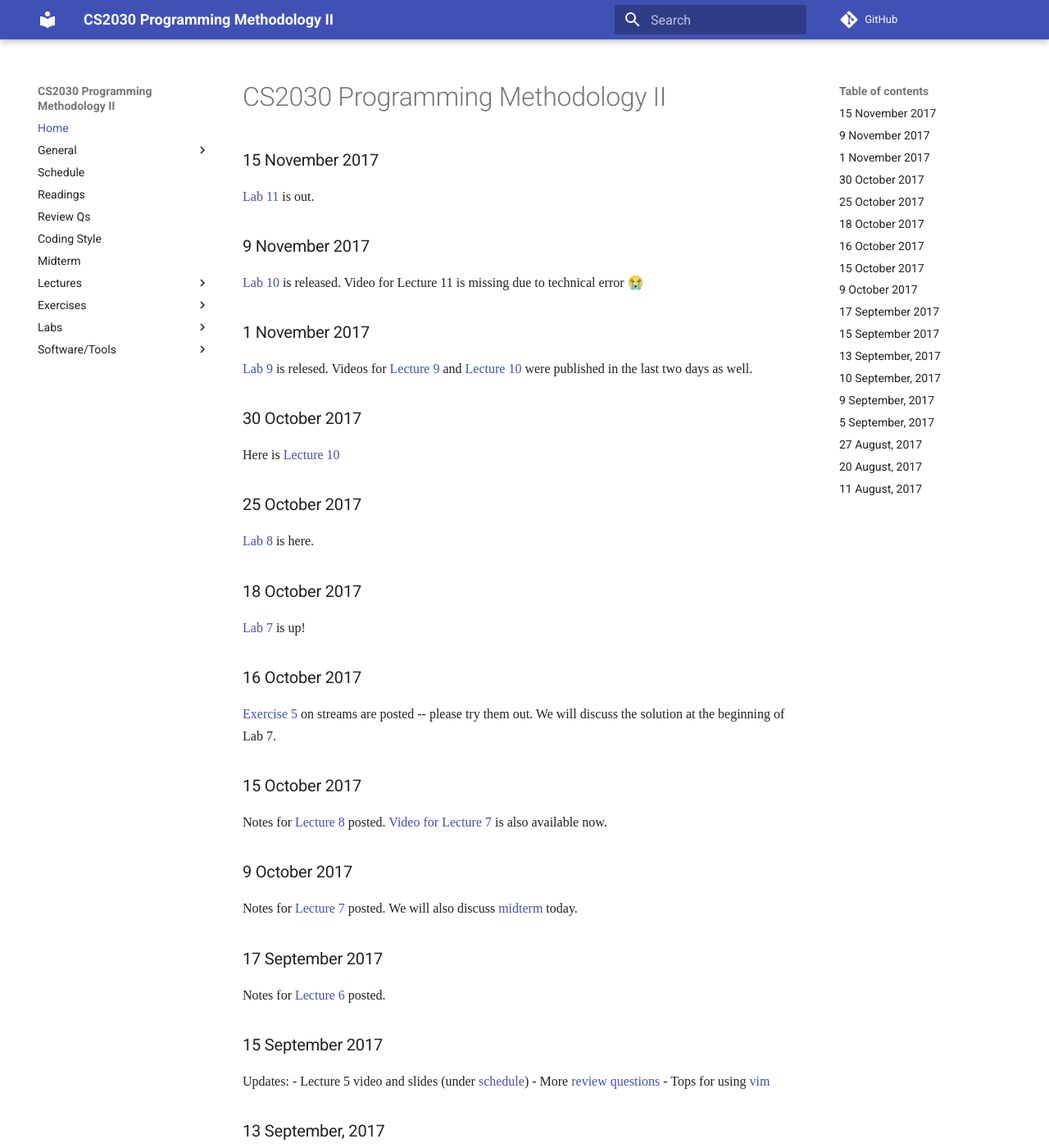
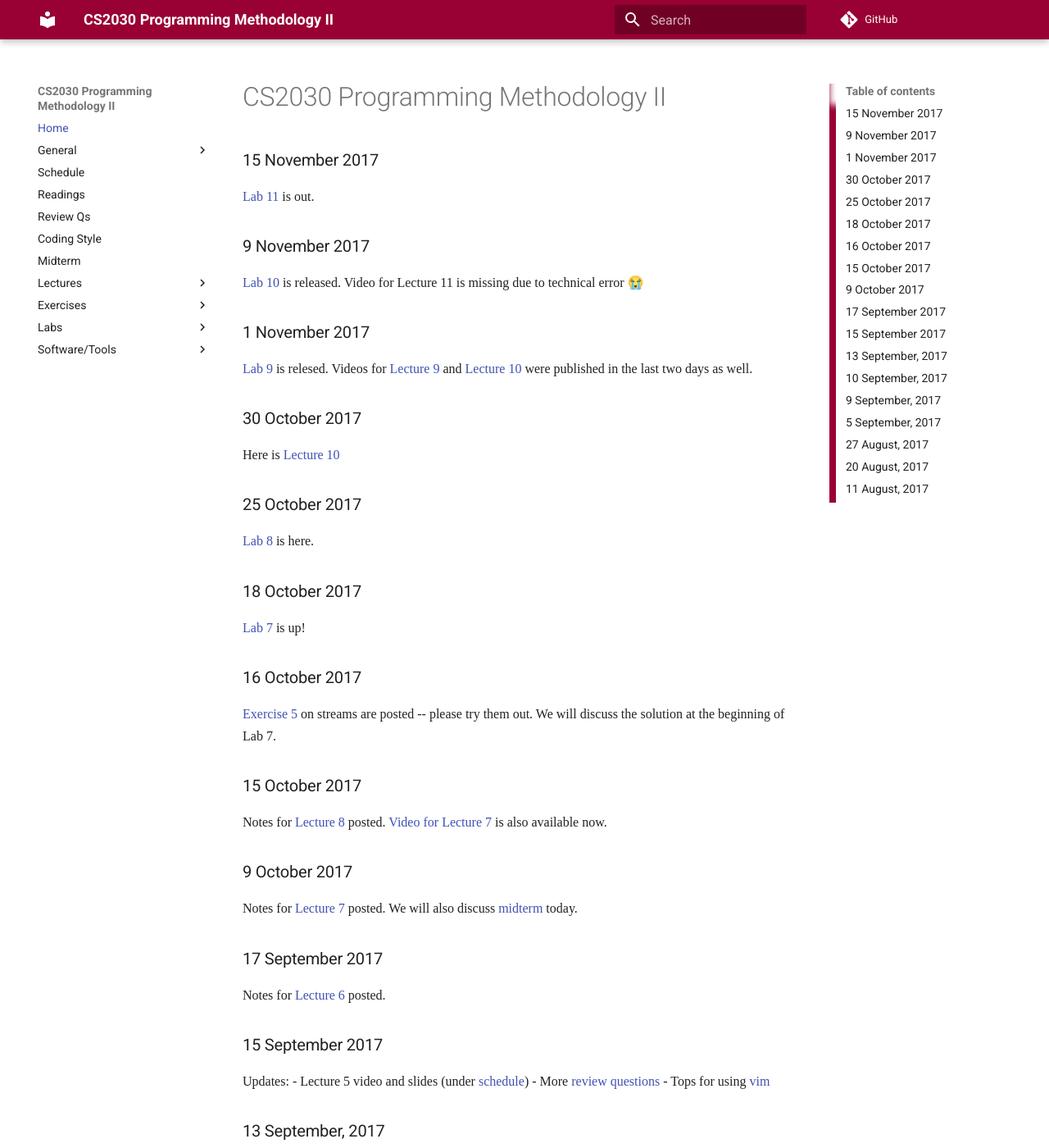
Before and after one commit to nus-cs2030/1718-s2, an MkDocs documentation site: the page built from docs/index.md, in a window 1280 px wide and 1400 px high. Shown: the whole window at 82% size. Built offline with MkDocs 1.6.1 and Material for MkDocs 9.7.7, drawn with Linux system fonts in a browser that asks for light colours; some web fonts are replaced; comment, search, counter and statistics services are not loaded; old or Windows-style settings are respelled for this version of MkDocs.

Commit message:
New style for new semester

```diff
--- a/docs/stylesheets/extra.css
+++ b/docs/stylesheets/extra.css
@@ -13,3 +13,23 @@ h1 {
 s {
   color: #900;
 }
+
+.md-header {
+  background-color: #990033;
+}
+
+nav.md-nav.md-nav--secondary {
+  border-left: .4rem solid #990033;
+}
+
+@media only screen and (max-width: 76.1875em) {
+  html .md-nav--primary .md-nav__title--site {
+    background-color: #990033;
+  }
+}
+
+@media only screen and (max-width: 59.9375em) {
+  .md-nav__source {
+    background-color: #880022;
+  }
+}
```
